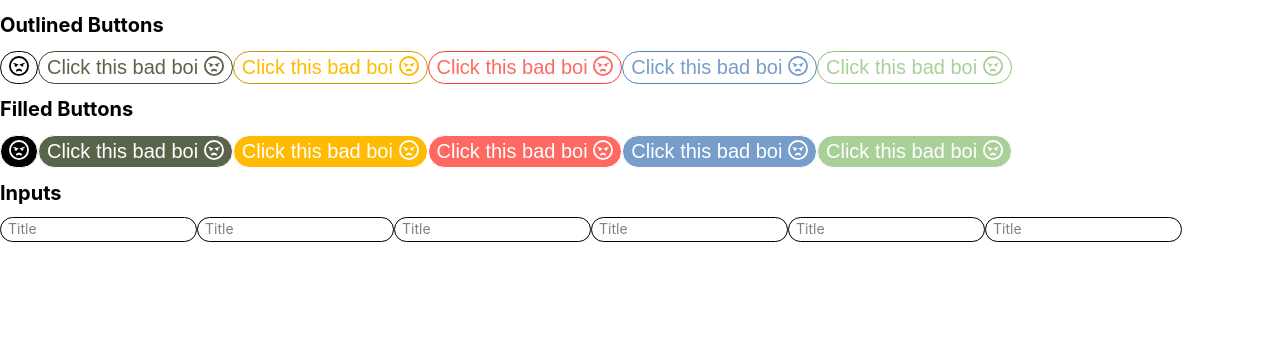
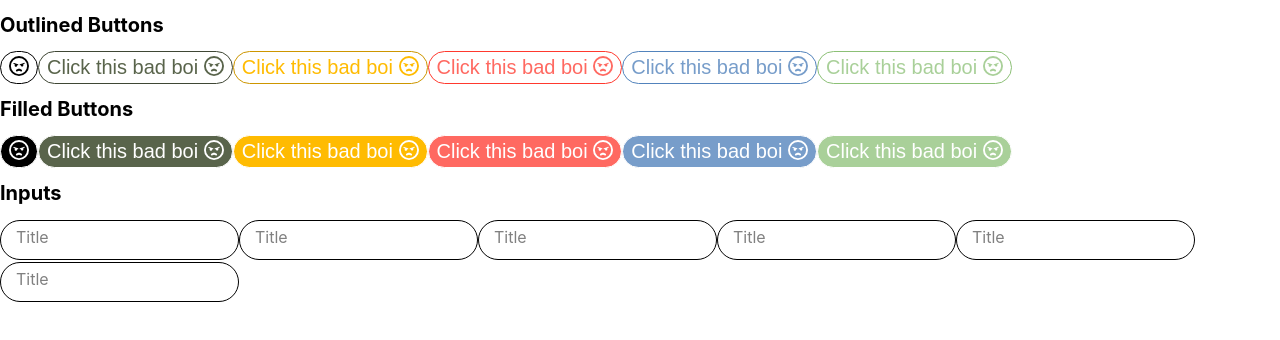
Before and after one commit to habiteam/habitea, a Next.js app: page /app in a window 1280 px wide. Shown: the top 340 px of the page. Built offline with nearby package versions, Linux system fonts and the light colour scheme.

Commit message:
fix: input

```diff
--- a/common/components/Input/Input.module.scss
+++ b/common/components/Input/Input.module.scss
@@ -15,8 +15,8 @@
     top: 0px;
     left: 0px;
     transition: transform 200ms ease-in-out;
-    font-size: 1.4rem;
-    transform: translate(8px, 2px) scale(1);
+    font-size: 1.6rem;
+    transform: translate(16px, 9px) scale(1);
     white-space: nowrap;
     overflow: hidden;
     z-index: 1;
@@ -34,12 +34,12 @@
 
     input {
       width: 100%;
-      font-size: 1.4rem;
+      font-size: 1.6rem;
       display: block;
       color: black;
       border: 0px;
       margin: 0px;
-      padding: 4px 8px;
+      padding: 12px 16px;
       background: transparent;
 
       &:focus,
@@ -58,7 +58,7 @@
       padding: 0px 16px;
 
       legend {
-        font-size: 0.7rem;
+        font-size: 1.28rem;
         padding: 0px;
         visibility: hidden;
         white-space: nowrap;
@@ -70,7 +70,7 @@
 
   &--focused {
     label {
-      transform: translate(19px, -6px) scale(0.5);
+      transform: translate(19px, -6px) scale(0.8);
       color: var(--color);
     }
 
--- a/pages/index.tsx
+++ b/pages/index.tsx
@@ -4,7 +4,7 @@ export default function Home() {
   return (
     <div>
       <Head>
-        <title>Create Next App</title>
+        <title>Habitea</title>
         <meta name="description" content="Generated by create next app" />
         <link rel="icon" href="/favicon.ico" />
       </Head>
```
Also changed, not shown: public/vercel.svg (deleted), 1 other file (tests, documents, lock files or other folders).
